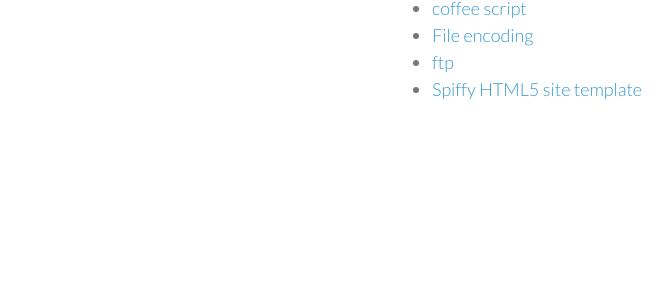
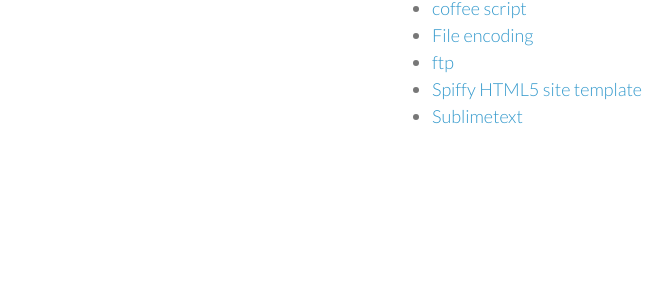
Before and after one commit to gitter-badger/mttrs.github.io, a Jekyll site: the page built from index.md, in a window 1280 px wide. Shown: the part 499-799 px from the top of the page, without its empty margins (178-850 px from the left). Built offline with Jekyll 4.4.1, drawn with Linux system fonts in a browser that asks for light colours.

Commit message:
Add sublimetext memo

```diff
--- a/index.md
+++ b/index.md
@@ -77,6 +77,11 @@
           Spiffy HTML5 site template
         </a>
       </li>
+      <li class="link-list">
+        <a href="https://github.com/mttrs/notes/blob/master/sublimetext.md" target="_blank">
+          Sublimetext
+        </a>
+      </li>
     </ul>
   </section>
 
```
